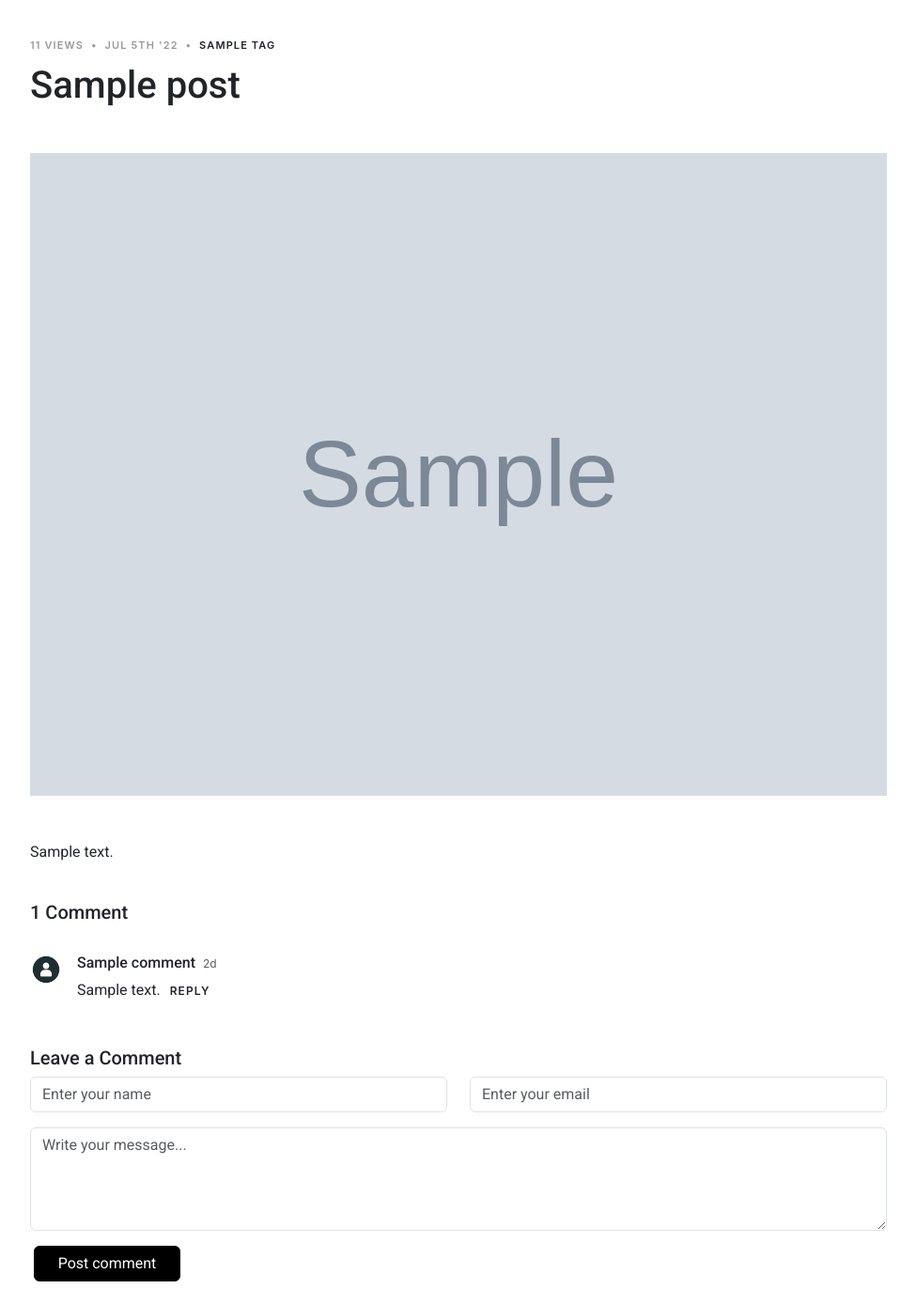
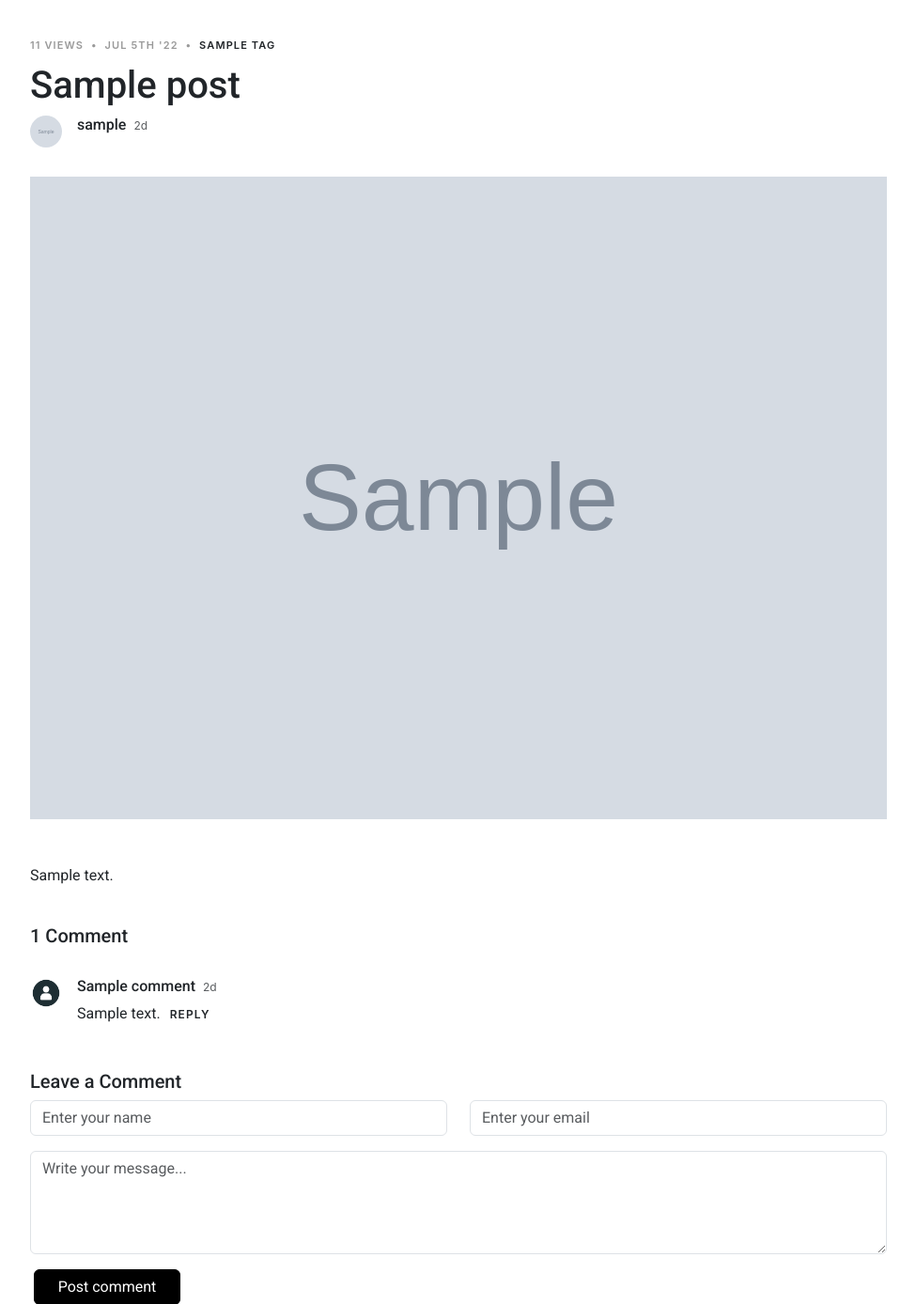
Before and after one commit to z4gon/blog_django, a Django app: a page that uses app/templates/app/post_details.html in a window 1280 px wide. Shown: the part 90-1478 px from the top of the page at 94% size, without its empty margins (152-1127 px from the left). Run offline with Django 4.2, Linux system fonts and the light colour scheme; tables that the repository leaves empty hold one stand-in row (values such as "Sample post"); grey boxes marked "Sample" are stand-in pictures; some libraries are stand-ins or nearby versions.

Commit message:
show post author

```diff
--- a/app/templates/app/post_details.html
+++ b/app/templates/app/post_details.html
@@ -28,7 +28,24 @@
 						{% endif %}
 					{% endfor %}
 				</div>
-				<h1 class="mb-5">{{ post.title }}</h1>
+				<h1 class="mb-2">{{ post.title }}</h1>
+				{% if post.author %}
+					<div class="comment d-flex mb-4">
+						<div class="flex-shrink-0">
+							<div class="avatar avatar-sm rounded-circle">
+								<img class="avatar-img" src={{ post.author.image.url }} alt=""
+								class="img-fluid" />
+							</div>
+						</div>
+						<div class="flex-grow-1 ms-2 ms-sm-3">
+							<div class="comment-meta d-flex align-items-baseline">
+								<h6 class="me-2">{{ post.author.username }}</h6>
+								<span class="text-muted">2d</span>
+							</div>
+						</div>
+					</div>
+				{% endif %}
+
 				<img src="{{ post.image.url }}" alt="" class="img-fluid">
 				<p>
 					{{ post.body }}
```
Also changed, not shown: app/templates/app/posts_list.html (+15 -0 lines).
